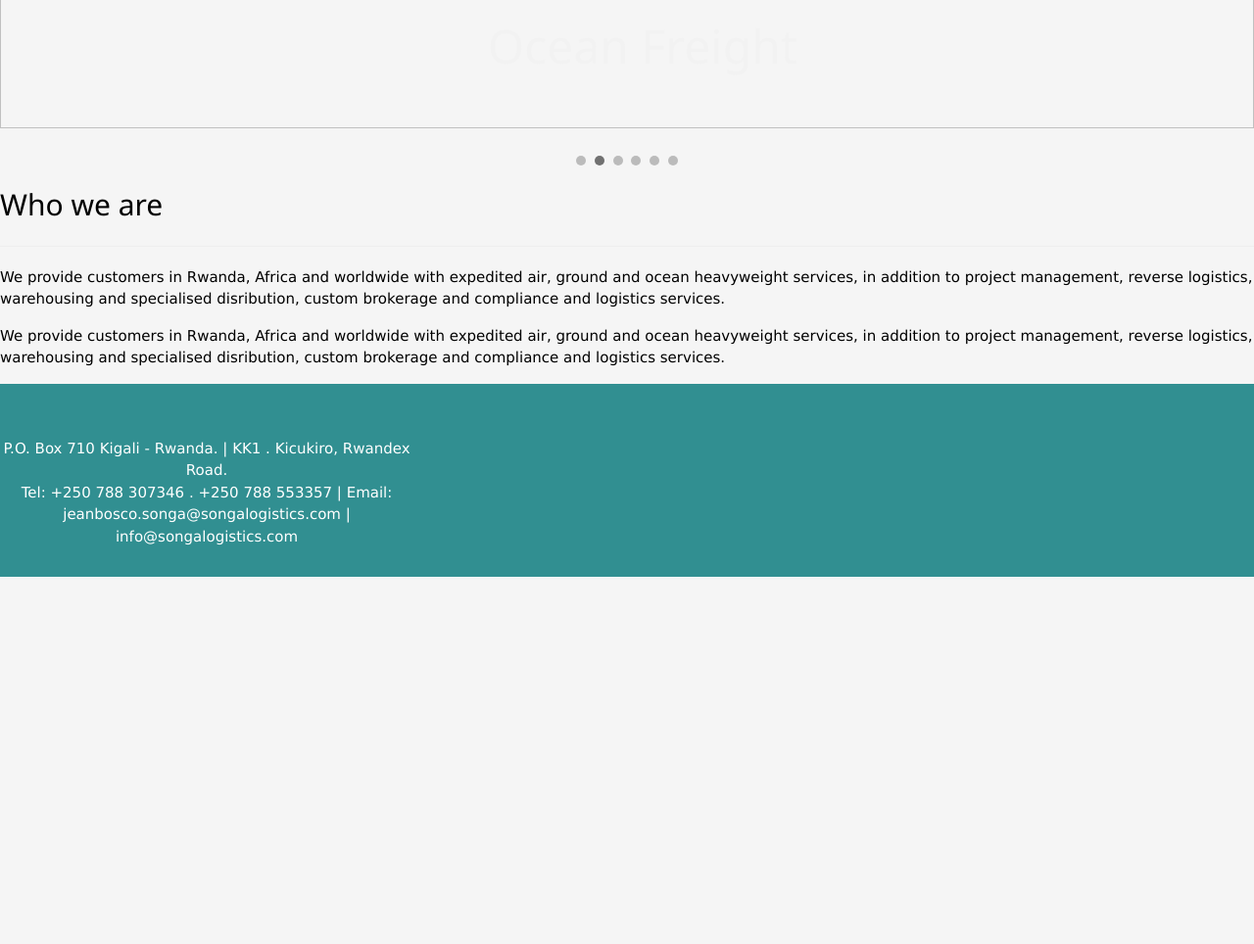
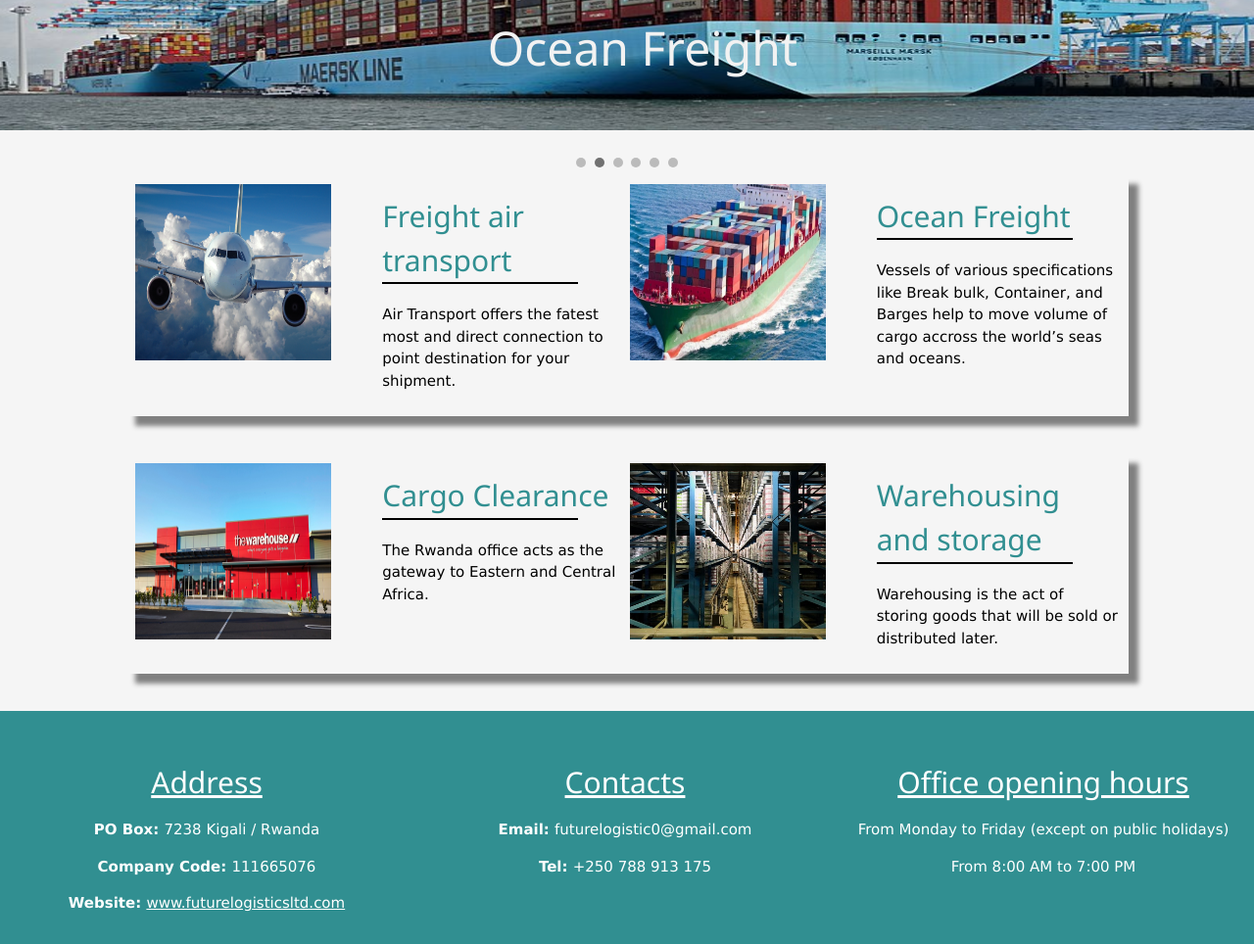
Before and after one commit to Agnes-N/Logistics, a plain HTML site: page about.html in a window 1280 px wide. Shown: the part 435-1399 px from the top of the page at 98% size. Before the commit the page ends 1024 px from the top, so only its background shows below. Drawn offline with nearby package versions, Linux system fonts and the light colour scheme.

Commit message:
added images

```diff
--- a/about.html
+++ b/about.html
@@ -13,56 +13,56 @@
     <section class="main">
 
         <div class="topnav" id="myTopnav">
-            <h2 style="color: #318f91;font-weight: bold;">Logistics<span>
+            <img src="images/FLC Ltd LOGO.jpg" alt="" width="220" height="140" style="margin-left: 5%;margin-bottom: -1%;"><span>
             <a href="#contact">Contact</a>
             <a href="#service">Services</a>
-            <a href="#about">About</a>
+            <a href="about.html">About</a>
             <a href="index.html">Home</a>
             <a href="javascript:void(0);" class="icon" onclick="myFunction()">
                 <i class="fa fa-bars"></i>
-            </a></span></h2>
+            </a></span>
         </div>
 
 
         <div class="slideshow-container">
             <div class="mySlides fade">
-                <img src="images/cargoship.jpg" height="400" width="100%">
+                <img src="images/AIR.jpg" height="400" width="100%">
                 <div class="w3-container w3-center w3-animate-left">
-                    <h1 class="text">Air Freight</h1>
+                    <h1 class="text">Freight air transport</h1>
                 </div>
             </div>
 
             <div class="mySlides fade">
-                <img src="images/ocean.jpeg" height="400" width="100%">
+                <img src="images/Ship-Cargo.jpg" height="400" width="100%">
                 <div class="w3-container w3-center w3-animate-left">
                     <h1 class="text">Ocean Freight</h1>
                 </div>
             </div>
 
             <div class="mySlides fade">
-                <img src="images/wharehouse.jpg" height="400" width="100%">
+                <img src="images/WAREHOUSE.jpg" height="400" width="100%">
                 <div class="w3-container w3-center w3-animate-left">
-                    <h1 class="text">International Shipping</h1>
+                    <h1 class="text">Cargo Clearance</h1>
                 </div>
             </div>
             <div class="mySlides fade">
-                <img src="images/cargoship.jpg" height="400" width="100%">
+                <img src="images/stock.jpeg" height="400" width="100%">
                 <div class="w3-container w3-center w3-animate-left">
-                    <h1 class="text">wharehousing</h1>
+                    <h1 class="text">Warehousing and storage</h1>
                 </div>
             </div>
 
             <div class="mySlides fade">
-                <img src="images/ocean.jpeg" height="400" width="100%">
+                <img src="images/courier.jpeg" height="400" width="100%">
                 <div class="w3-container w3-center w3-animate-left">
-                    <h1 class="text">Land Freight</h1>
+                    <h1 class="text">Courier activities</h1>
                 </div>
             </div>
 
             <div class="mySlides fade">
-                <img src="images/wharehouse.jpg" height="400" width="100%">
+                <img src="images/postal.jpeg" height="400" width="100%">
                 <div class="w3-container w3-center w3-animate-left">
-                    <h1 class="text">Lacol</h1>
+                    <h1 class="text">Postal activities</h1>
                 </div>
             </div>
 
@@ -81,26 +81,66 @@
         </script>
     </section>
 
-    <section>
-        <h2>Who we are</h2>
-        <hr>
-        <p>We provide customers in Rwanda, Africa and worldwide with expedited air, ground and ocean heavyweight services, in addition to project management, reverse logistics, warehousing and specialised disribution, custom brokerage and compliance and
-            logistics services.
+    <section id="service">
+        <div class="services1">
+            <div class="image">
+                <img src="images/Airplane-Transponder.jpg" alt="" width="200" height="180">
+            </div>
+            <div class="para">
+                <h2><a href=" " class="text-title">Freight air transport</a></h2>
+                <hr class="diveder-line">
+                <p>Air Transport offers the fatest most and direct connection to point destination for your shipment.</p>
+            </div>
+            <div class="image">
+                <img src="images/Ship-Cargo2.jpg" alt="" width="200" height="180">
+            </div>
+            <div class="para">
+                <h2>
+                    <a href=" " class="text-title">Ocean Freight</a></h2>
+                <hr class="diveder-line">
+                <p>Vessels of various specifications like Break bulk, Container, and Barges help to move volume of cargo accross the world’s seas and oceans.</p>
+            </div>
+        </div>
 
-        </p>
-        <p>We provide customers in Rwanda, Africa and worldwide with expedited air, ground and ocean heavyweight services, in addition to project management, reverse logistics, warehousing and specialised disribution, custom brokerage and compliance and
-            logistics services.
-
-        </p>
+        <div class="services1" style="margin-top: 3%;margin-bottom: 3%;">
+            <div class="image">
+                <img src="images/WAREHOUSE.jpg" alt="" width="200" height="180">
+            </div>
+            <div class="para">
+                <h2><a href=" " class="text-title">Cargo Clearance</a></h2>
+                <hr class="diveder-line">
+                <p>The Rwanda office acts as the gateway to Eastern and Central Africa.</p>
+            </div>
+            <div class="image">
+                <img src="images/storage.jpeg" alt="" width="200" height="180">
+            </div>
+            <div class="para">
+                <h2><a href=" " class="text-title">Warehousing and storage</a></h2>
+                <hr class="diveder-line">
+                <p>Warehousing is the act of storing goods that will be sold or distributed later. </p>
+            </div>
+        </div>
     </section>
     <div class="footer">
-        <p>P.O. Box 710 Kigali - Rwanda. | KK1 . Kicukiro, Rwandex Road.
-            <br>Tel: +250 788 307346 . +250 788 553357 | Email: jeanbosco.songa@songalogistics.com | info@songalogistics.com
-
-        </p>
+        <div>
+            <h2><u>Address</u></h2>
+            <p><strong>PO Box: </strong>7238 Kigali / Rwanda</p>
+            <p><strong>Company Code: </strong>111665076</p>
+            <p><strong>Website: </strong>
+                <a href="www.futurelogisticsltd.com">www.futurelogisticsltd.com</a>
+            </p>
+        </div>
+        <div>
+            <h2><u>Contacts</u></h2>
+            <p><strong>Email: </strong>futurelogistic0@gmail.com</p>
+            <p><strong>Tel: </strong>+250 788 913 175</p>
+        </div>
+        <div>
+            <h2><u>Office opening hours</u></h2>
+            <p>From Monday to Friday (except on public holidays)</p>
+            <p>From 8:00 AM to 7:00 PM</p>
+        </div>
     </div>
-
-
 </body>
 
 </html>
--- a/css/about.css
+++ b/css/about.css
@@ -6,11 +6,11 @@
 body {
     font-family: Verdana, sans-serif;
     margin: auto;
+    background-color: whitesmoke;
 }
 
 .mySlides {
     display: none;
-    /* opacity: 0.6 */
 }
 
 img {
@@ -77,7 +77,7 @@ img {
 /* Add a black background color to the top navigation */
 
 .topnav {
-    /* background-color: #318f91; */
+    background-color: white;
     overflow: hidden;
     padding: 20px;
 }
@@ -95,6 +95,7 @@ img {
     text-decoration: none;
     font-size: 17px;
     text-transform: uppercase;
+    margin-top: 5%;
 }
 
 
@@ -112,8 +113,30 @@ img {
     display: none;
 }
 
+.services1 {
+    display: grid;
+    grid-gap: 5px;
+    grid-template-columns: repeat(4, 1fr);
+    padding: 10px;
+    margin-left: 10%;
+    margin-right: 10%;
+    box-shadow: 10px 10px 5px grey;
+}
 
-/* Footer */
+.services2 {
+    display: grid;
+    grid-gap: 5px;
+    grid-template-columns: repeat(4, 1fr);
+    padding: 10px;
+    margin-top: 10%;
+    margin-right: 10%;
+}
+
+.diveder-line {
+    border: 1px solid black;
+    width: 80%;
+    margin-top: -4%;
+}
 
 .footer {
     position: relative;
@@ -124,4 +147,19 @@ img {
     color: white;
     text-align: center;
     padding: 40px 4px 15px 0;
+    display: grid;
+    grid-gap: 5px;
+    grid-template-columns: repeat(3, 1fr);
 }
+
+.text-title {
+    text-decoration: none;
+    color: #318f91;
+}
+
+
+/* @media(max-width: 400px) {
+    .pictures {
+        grid-template-columns: repeat(1, 1fr);
+    }
+} */
--- a/css/style.css
+++ b/css/style.css
@@ -157,6 +157,14 @@ img {
     color: #318f91;
 }
 
+.first-team {
+    display: grid;
+    grid-gap: 4px;
+    grid-template-columns: repeat(6, 1fr);
+    margin-left: 2%;
+    margin-right: 2%;
+}
+
 
 /* @media(max-width: 400px) {
     .pictures {
```
Also changed, not shown: index.html (+44 -3 lines), images/profile.jpg (added).
